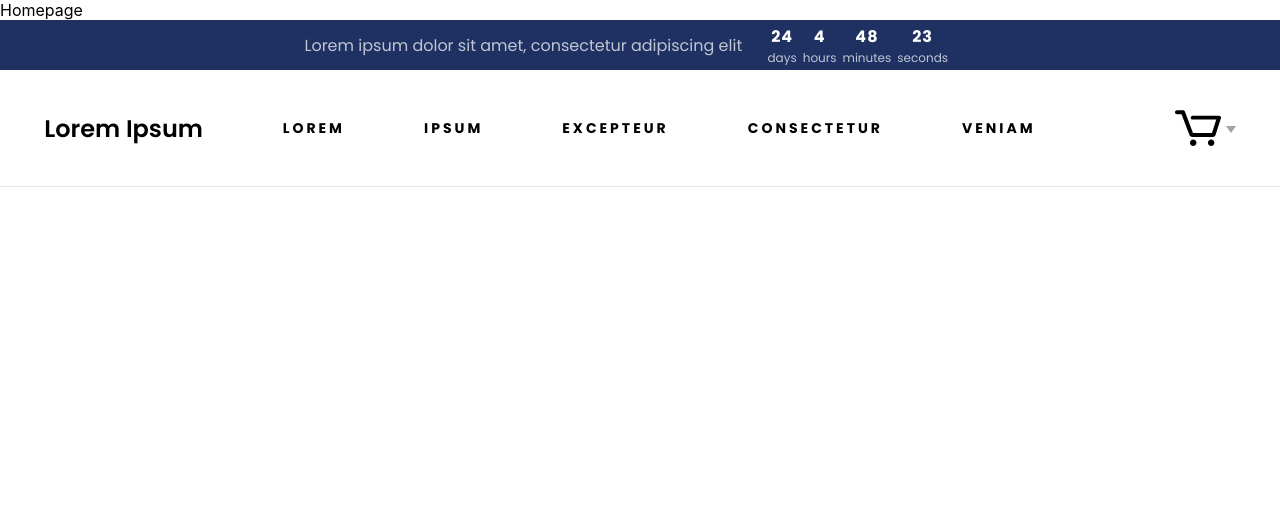
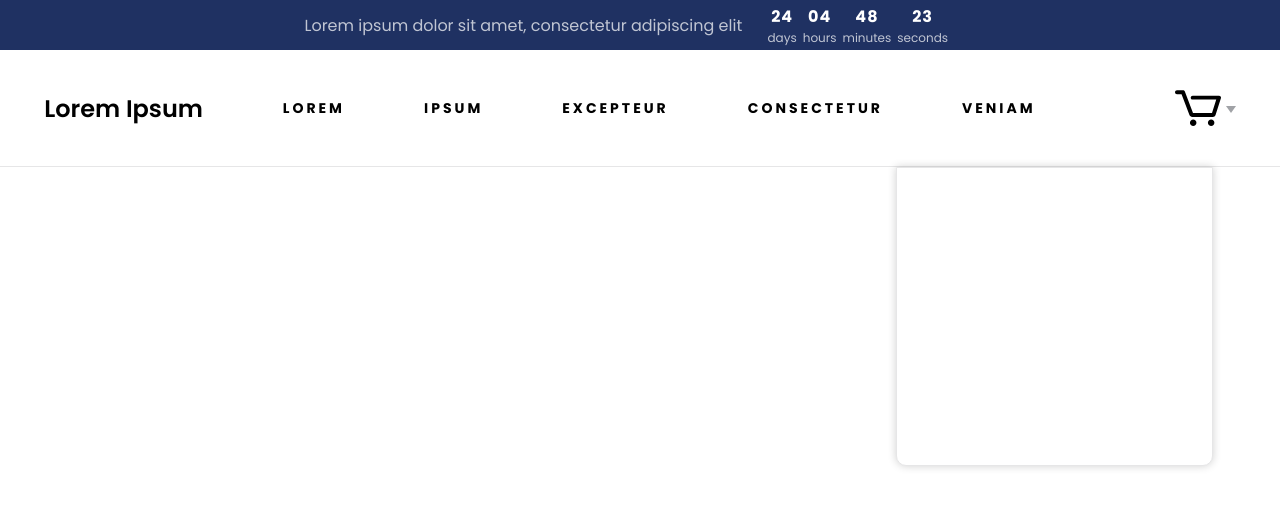
Before and after one commit to Wesley-Ryan/companyFE, a React (Create React App) app: page / in a window 1280 px wide. Shown: the top 508 px of the page. Built offline with nearby package versions, Linux system fonts and the light colour scheme.

Commit message:
Fixed the formatting of the countdown timer, added Cart

```diff
--- a/src/App.css
+++ b/src/App.css
@@ -13,3 +13,9 @@
   margin-top: 3px;
   align-self: center;
 }
+
+.oval {
+  height: 24px;
+  width: 24px;
+  background-color: #d74179;
+}
--- a/src/components/Cart.tsx
+++ b/src/components/Cart.tsx
@@ -1,7 +1,25 @@
-import * as React from "react";
+/** @jsxImportSource @emotion/react */
+import { css } from "@emotion/react";
+import { Row } from "../styles/Styles";
+type Props = {};
 
-function Cart() {
-  return <div>Cart</div>;
-}
+const Cart: React.FC<Props> = ({ children }) => {
+  return (
+    <div
+      css={css`
+        margin-right: 67.5px;
+        box-sizing: border-box;
+        height: 299px;
+        width: 317px;
+        border: 1px solid #e6e6e7;
+        border-radius: 0 0 10px 10px;
+        background-color: #ffffff;
+        box-shadow: 0 0 9px 0 rgba(0, 0, 0, 0.19);
+      `}
+    >
+      <Row>{children}</Row>
+    </div>
+  );
+};
 
 export default Cart;
--- a/src/components/CountDownBanner.tsx
+++ b/src/components/CountDownBanner.tsx
@@ -66,15 +66,15 @@ export const CountDownBanner = () => {
           </Column>
 
           <Column>
-            <CountNumber>{hours}</CountNumber>
+            <CountNumber>{hours <= 9 ? `0${hours}` : hours}</CountNumber>
             <CountText>hours</CountText>
           </Column>
           <Column>
-            <CountNumber>{minutes}</CountNumber>
+            <CountNumber>{minutes <= 9 ? `0${minutes}` : minutes}</CountNumber>
             <CountText>minutes</CountText>
           </Column>
           <Column>
-            <CountNumber>{seconds}</CountNumber>
+            <CountNumber>{seconds <= 9 ? `0${seconds}` : seconds}</CountNumber>
             <CountText>seconds</CountText>
           </Column>
         </Row>
--- a/src/components/Navigation.tsx
+++ b/src/components/Navigation.tsx
@@ -1,14 +1,10 @@
 /** @jsxImportSource @emotion/react */
 import { css } from "@emotion/react";
-import * as React from "react";
 import { NavItem, Row } from "../styles/Styles";
 
 import CartImg from "../assets/cart.svg";
 
-import Cart from "../components/Cart";
-
 const Navigation = () => {
-  const [isOpen, setIsOpen] = React.useState<boolean>(false);
   return (
     <div
       css={css`
@@ -35,6 +31,7 @@ const Navigation = () => {
       >
         Lorem Ipsum
       </h2>
+
       <ul
         css={css`
           display: flex;
@@ -49,7 +46,8 @@ const Navigation = () => {
         <NavItem>CONSECTETUR</NavItem>
         <NavItem>VENIAM</NavItem>
       </ul>
-      <Row onClick={() => setIsOpen((state) => !state)}>
+
+      <Row>
         <img
           src={CartImg}
           alt="cart"
@@ -69,7 +67,6 @@ const Navigation = () => {
           <p className="triangle"></p>
         </Row>
       </Row>
-      {isOpen && <Cart />}
     </div>
   );
 };
--- a/src/pages/Homepage.tsx
+++ b/src/pages/Homepage.tsx
@@ -1,17 +1,30 @@
 /** @jsxImportSource @emotion/react */
 import { css } from "@emotion/react";
+import { useState } from "react";
+import { Row } from "../styles/Styles";
 import { CountDownBanner } from "../components/CountDownBanner";
 import Navigation from "../components/Navigation";
+import Cart from "../components/Cart";
 function Homepage() {
+  const [isOpen, setIsOpen] = useState<boolean>(true);
+
   return (
     <div
       css={css`
         width: 100%;
       `}
     >
-      Homepage
       <CountDownBanner />
       <Navigation />
+      {isOpen && (
+        <Row
+          css={css`
+            justify-content: flex-end;
+          `}
+        >
+          <Cart />
+        </Row>
+      )}
     </div>
   );
 }
```
